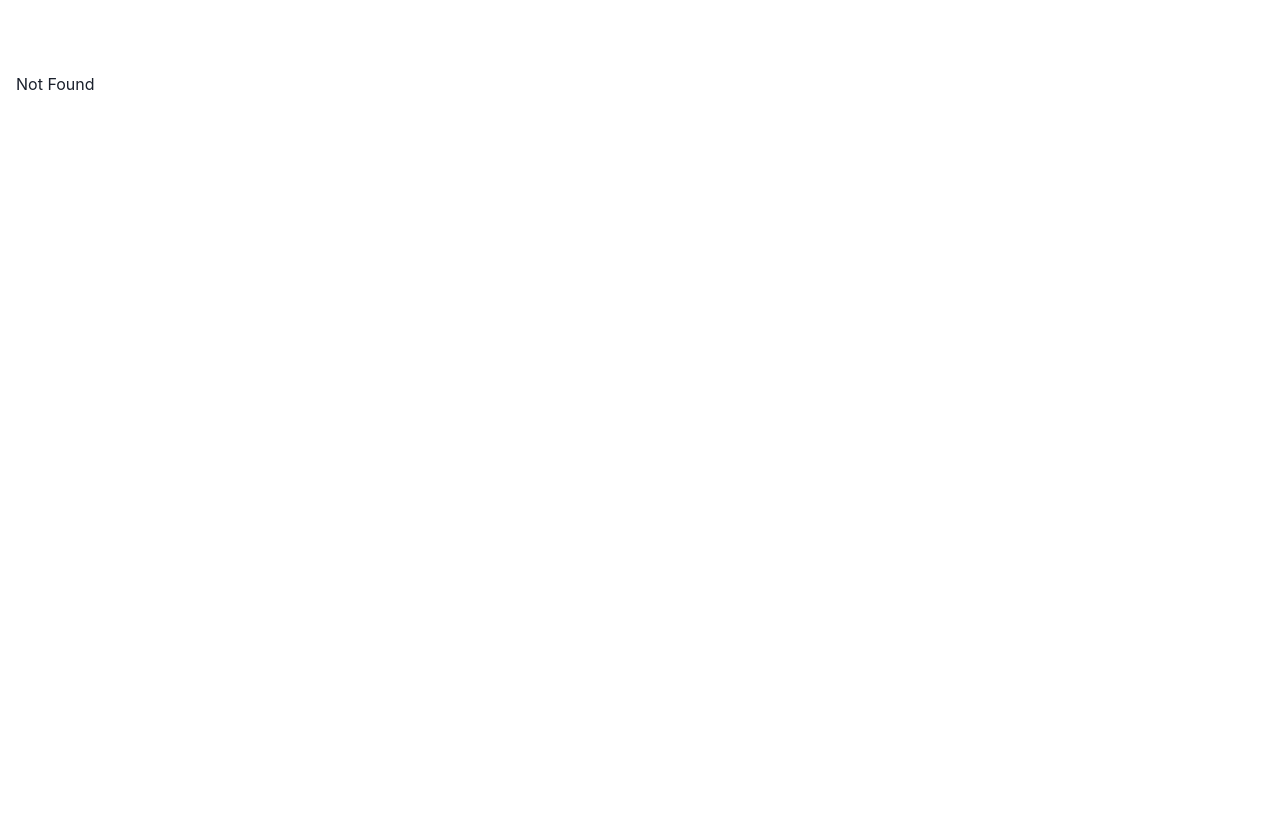
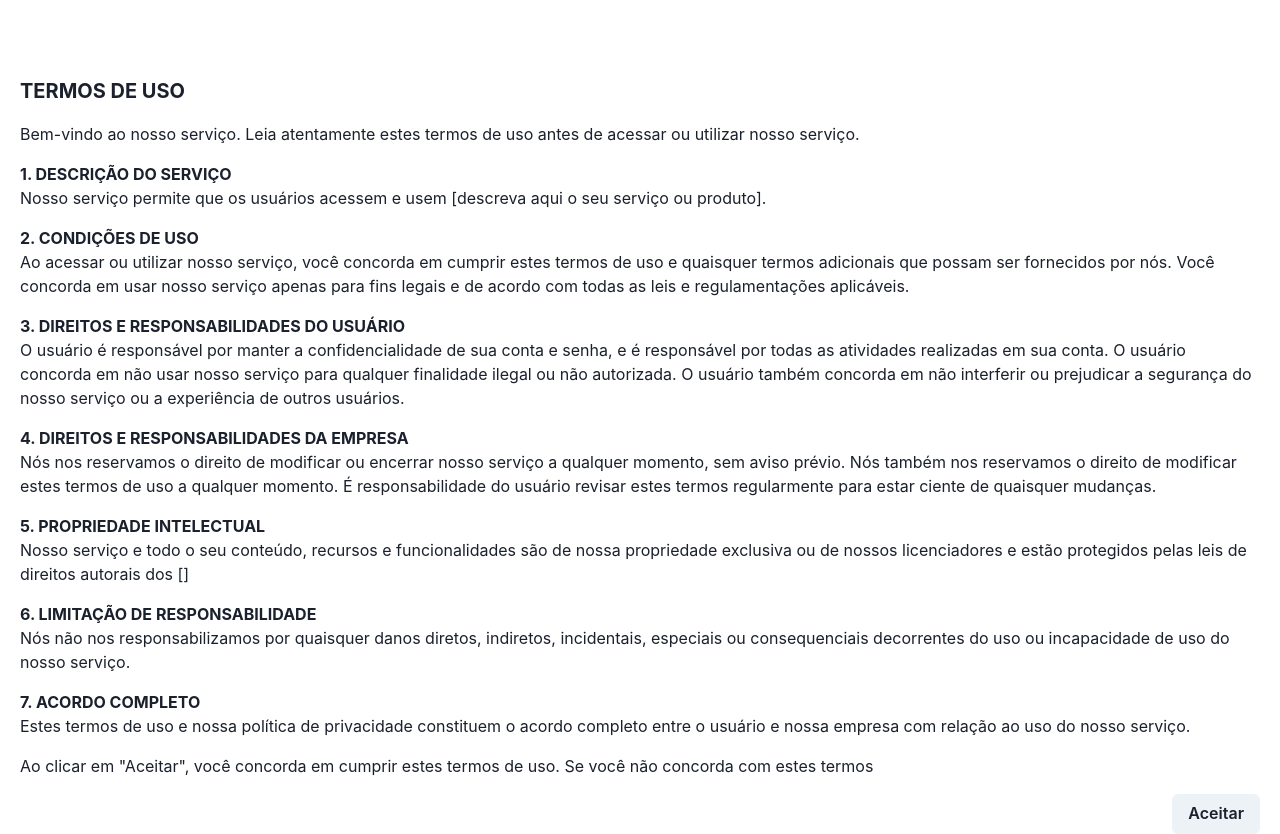
Before and after one commit to Dayanfreitas/GoProf, a React (Create React App) app in the folder front-app/: page /terms in a window 1280 px wide. Before the commit this address had no page. Before the commit the page ends 800 px from the top, so only its background shows below. Built offline with nearby package versions, Linux system fonts and the light colour scheme.

Commit message:
Iniciando tela de termos

```diff
--- a/front-app/src/routes.tsx
+++ b/front-app/src/routes.tsx
@@ -11,6 +11,7 @@ import { Text } from '@chakra-ui/layout'
 import AuthActions from './actions/Auth'
 import Feed from './views/components/Feed'
 import { Header } from './views/components/Header'
+import { Terms } from './views/components'
 
 // const PrivateRoute: React.FC<any> = () => {
 //   const validAuth = (): boolean => {
@@ -35,6 +36,7 @@ const Routers: React.FC<any> = () => (
           </Route>
         </Route> */}
 
+      <Route path="/terms" element={<Terms />} />
       <Route path="/forbbiden" element={<Text p={'1em'}>Forbbiden</Text>} />
       <Route path="/not-found" element={<Text p={'1em'}>Not Found</Text>} />
       <Route path="*" element={<Text p={'1em'}>Not Found</Text>} />
--- a/front-app/src/views/components/Header.tsx
+++ b/front-app/src/views/components/Header.tsx
@@ -58,6 +58,13 @@ export const Header: React.FC = () => {
                 </MenuButton>
                 <MenuList>
                   <MenuItem onClick={logout}>Logout</MenuItem>
+                  <MenuItem
+                    onClick={() => {
+                      console.log('terms')
+                    }}
+                  >
+                    Termos de uso
+                  </MenuItem>
                 </MenuList>
               </Menu>
             </Box>
--- /dev/null
+++ b/front-app/src/views/components/Terms.tsx
@@ -0,0 +1,75 @@
+import React from 'react'
+import { Box, Text, Button } from '@chakra-ui/react'
+
+export const Terms: React.FC = () => {
+  const termAccepted = () => {
+    alert('termAccepted!!')
+  }
+
+  return (
+    <Box p={5}>
+      <Text as="h2" fontSize="xl" fontWeight="bold" mb={4}>
+        TERMOS DE USO
+      </Text>
+      <Text mb={4}>
+        Bem-vindo ao nosso serviço. Leia atentamente estes termos de uso antes
+        de acessar ou utilizar nosso serviço.
+      </Text>
+      <Text as="b">1. DESCRIÇÃO DO SERVIÇO</Text>
+      <Text mb={4}>
+        Nosso serviço permite que os usuários acessem e usem [descreva aqui o
+        seu serviço ou produto].
+      </Text>
+      <Text as="b">2. CONDIÇÕES DE USO</Text>
+      <Text mb={4}>
+        Ao acessar ou utilizar nosso serviço, você concorda em cumprir estes
+        termos de uso e quaisquer termos adicionais que possam ser fornecidos
+        por nós. Você concorda em usar nosso serviço apenas para fins legais e
+        de acordo com todas as leis e regulamentações aplicáveis.
+      </Text>
+      <Text as="b">3. DIREITOS E RESPONSABILIDADES DO USUÁRIO</Text>
+      <Text mb={4}>
+        O usuário é responsável por manter a confidencialidade de sua conta e
+        senha, e é responsável por todas as atividades realizadas em sua conta.
+        O usuário concorda em não usar nosso serviço para qualquer finalidade
+        ilegal ou não autorizada. O usuário também concorda em não interferir ou
+        prejudicar a segurança do nosso serviço ou a experiência de outros
+        usuários.
+      </Text>
+      <Text as="b">4. DIREITOS E RESPONSABILIDADES DA EMPRESA</Text>
+      <Text mb={4}>
+        Nós nos reservamos o direito de modificar ou encerrar nosso serviço a
+        qualquer momento, sem aviso prévio. Nós também nos reservamos o direito
+        de modificar estes termos de uso a qualquer momento. É responsabilidade
+        do usuário revisar estes termos regularmente para estar ciente de
+        quaisquer mudanças.
+      </Text>
+      <Text as="b">5. PROPRIEDADE INTELECTUAL</Text>
+      <Text mb={4}>
+        Nosso serviço e todo o seu conteúdo, recursos e funcionalidades são de
+        nossa propriedade exclusiva ou de nossos licenciadores e estão
+        protegidos pelas leis de direitos autorais dos []
+      </Text>
+      <Text as="b">6. LIMITAÇÃO DE RESPONSABILIDADE</Text>
+      <Text mb={4}>
+        Nós não nos responsabilizamos por quaisquer danos diretos, indiretos,
+        incidentais, especiais ou consequenciais decorrentes do uso ou
+        incapacidade de uso do nosso serviço.
+      </Text>
+      <Text as="b">7. ACORDO COMPLETO</Text>
+      <Text mb={4}>
+        Estes termos de uso e nossa política de privacidade constituem o acordo
+        completo entre o usuário e nossa empresa com relação ao uso do nosso
+        serviço.
+      </Text>
+      <Text mb={4}>
+        Ao clicar em "Aceitar", você concorda em cumprir estes termos de uso. Se
+        você não concorda com estes termos
+      </Text>
+
+      <Button float={'right'} onClick={termAccepted}>
+        Aceitar
+      </Button>
+    </Box>
+  )
+}
```
Also changed, not shown: front-app/src/views/components/Avatar.js (deleted, +0 -74 lines), front-app/src/views/components/index.js (+4 -4 lines).
